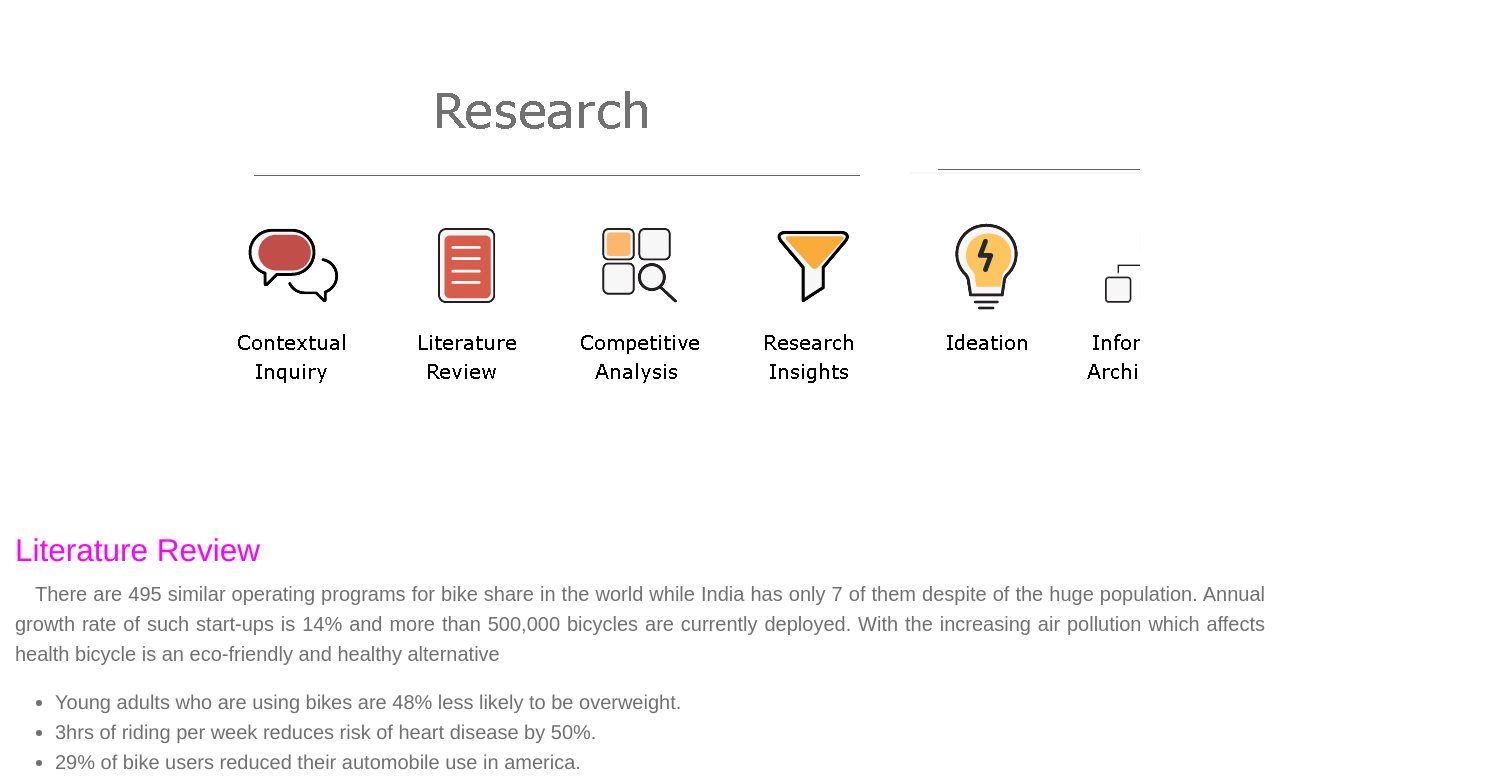
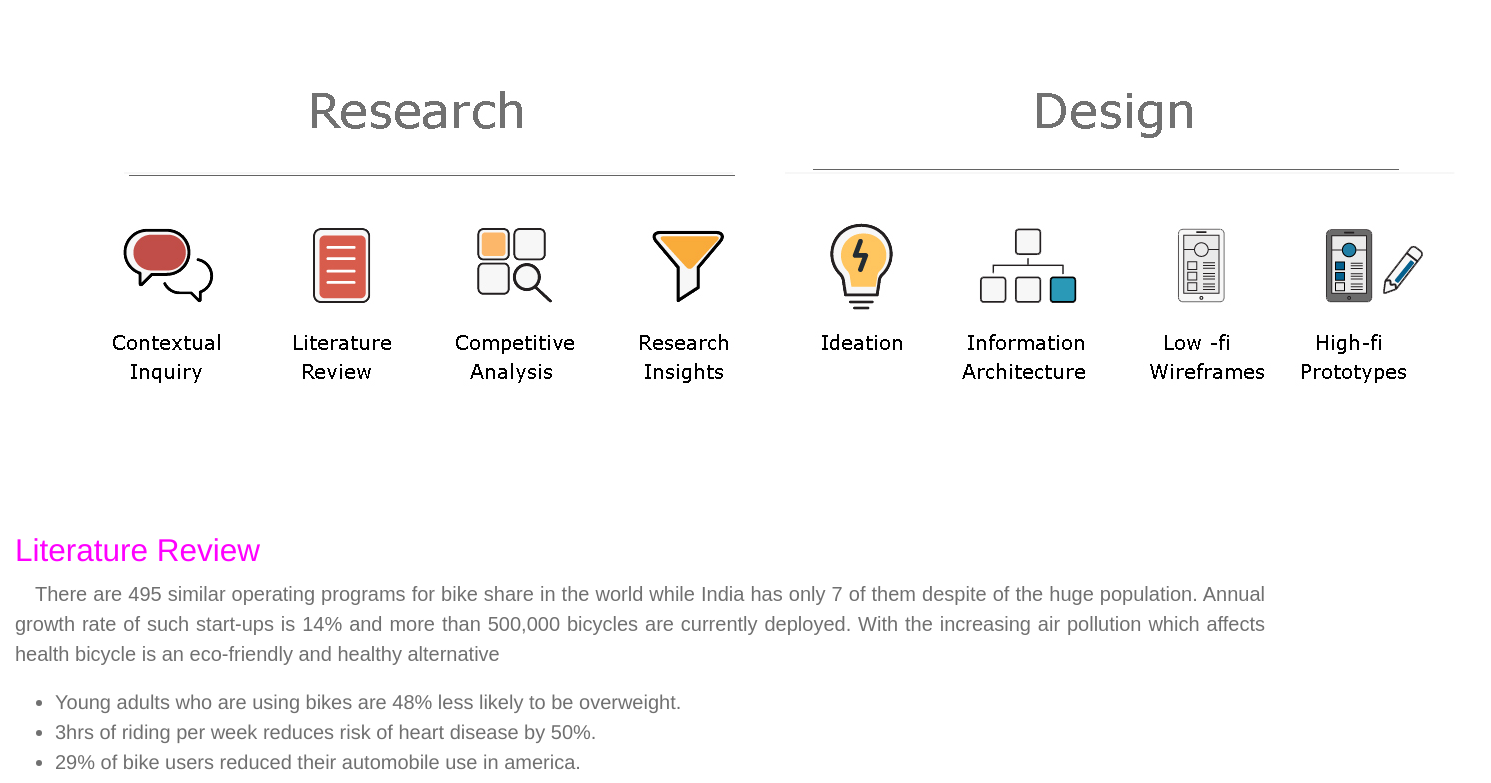
Before and after one commit to Rohansakore123/Bicyclone, a plain HTML site: page index.html in a window 1280 px wide. Shown: the part 419-1202 px from the top of the page, 1491 px wide, since content can reach past the window. Drawn offline with Linux system fonts and the light colour scheme.

Commit message:
Update style.css

```diff
--- a/style.css
+++ b/style.css
@@ -6,9 +6,7 @@ color: #707070;
 text-align: justify;
 }
 div{
-	font-size:20px;width: 80%;
-  margin: auto;
-  overflow: hidden;
+	font-size:20px;
 }
 .backg1 {
     /* The image used */
```
